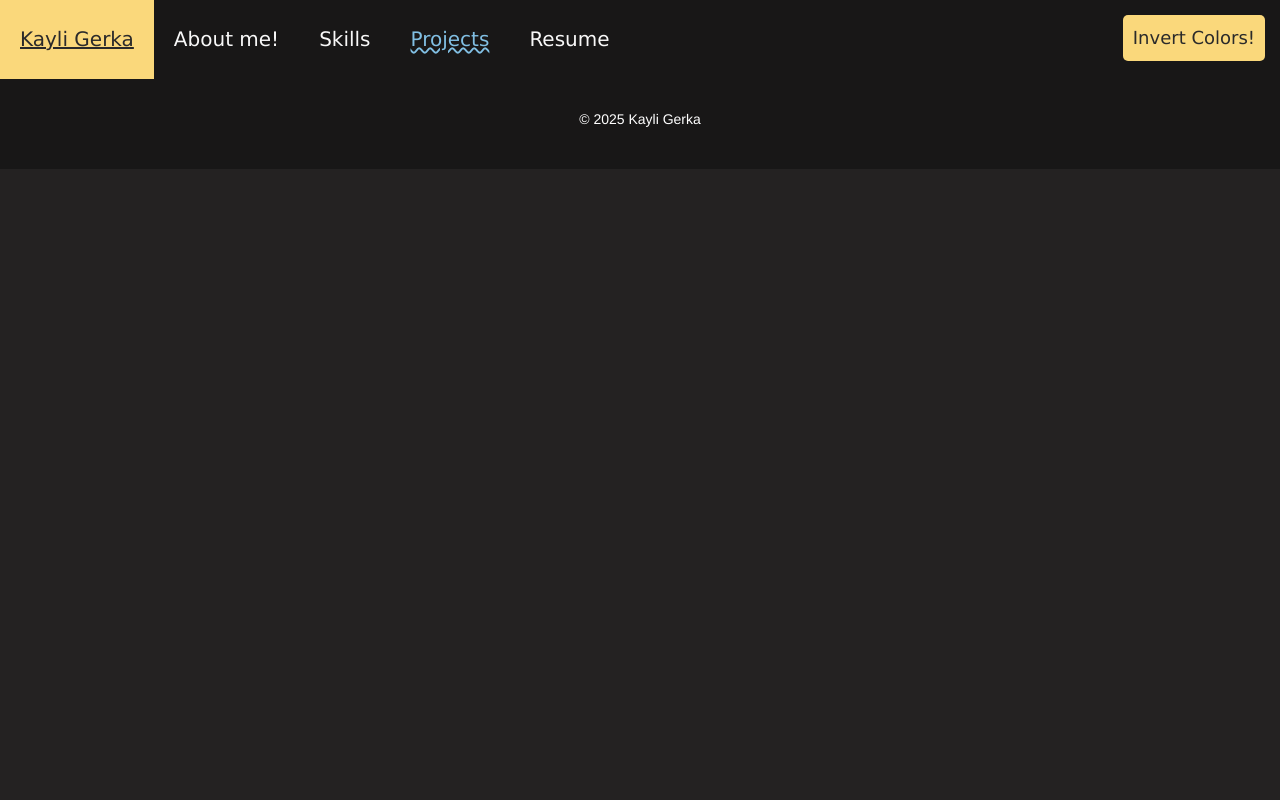
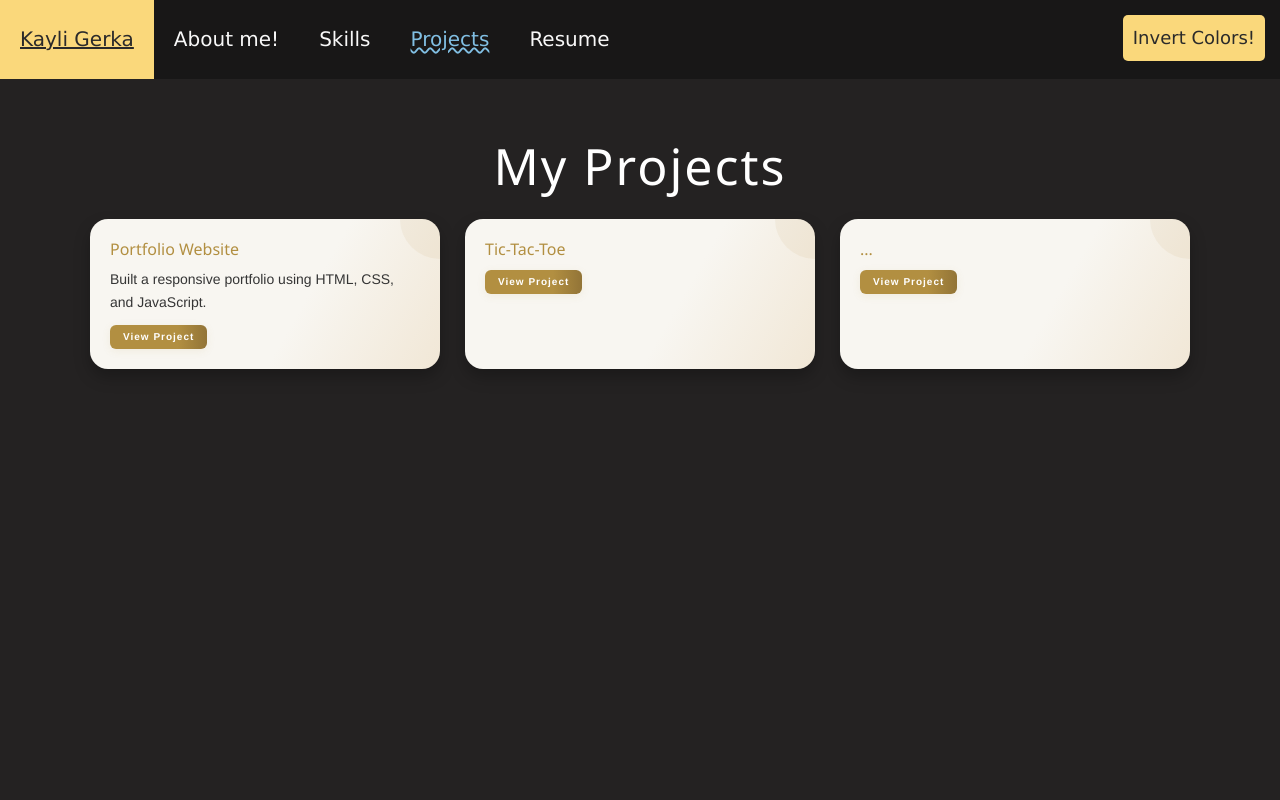
Before and after one commit to kaygerka/kaygerka.github.io, a plain HTML site: page project.html in a window 1280 px wide. Shown: the top 800 px of the page. Drawn offline with nearby package versions, Linux system fonts and the light colour scheme.

Commit message:
start projects

```diff
--- a/project.html
+++ b/project.html
@@ -23,6 +23,32 @@
   <li><a href="resume.pdf">Resume</a></li>
   <li class="rightAlign"><button onclick="toggleInvert()">Invert Colors!</button></li>
 </ul>
+
+<section class="projects-section">
+    <h2>My Projects</h2>
+    <div class="projects-grid">
+
+      <div class="project-card">
+        <h3>Portfolio Website</h3>
+        <p>Built a responsive portfolio using HTML, CSS, and JavaScript.</p>
+        <a href="https://yourprojectlink.com">View Project</a>
+      </div>
+
+      <div class="project-card">
+        <h3>Tic-Tac-Toe</h3>
+        <p></p>
+        <a href="#">View Project</a>
+      </div>
+
+      <div class="project-card">
+        <h3>...</h3>
+        <p></p>
+        <a href="#">View Project</a>
+      </div>
+
+    </div>
+</section>
+
 <footer class="container-fluid text-center">
     <p>© 2025 Kayli Gerka</p>
 </footer>
--- a/projectStyle.css
+++ b/projectStyle.css
@@ -119,3 +119,104 @@ body.inverted li a.project {
     text-decoration-style: wavy;
 }
 /* -------------------------------- end inverted ------------------------------ */
+.projects-section {
+    padding: 4rem 2rem;
+    text-align: center;
+    min-height: 100vh;
+}
+.projects-section h2 {
+    font-size: 50px;
+    margin-bottom: 2.5rem;
+    color: #fff;
+    font-family: 'Montserrat', 'Segoe UI', Arial, sans-serif;
+    letter-spacing: 2px;
+    opacity: 0;
+    transform: translateX(-40px);
+    animation: slideFadeIn 1s forwards ease-out;
+  }
+
+  @keyframes slideFadeIn {
+    to {
+      opacity: 1;
+      transform: translateX(0);
+    }
+  }
+.projects-grid {
+    display: grid;
+    grid-template-columns: repeat(auto-fit, minmax(280px, 1fr));
+    gap: 2.5rem;
+    max-width: 1100px;
+    margin: 0 auto;
+}
+
+.project-card {
+    background: linear-gradient(120deg, #f8f6f1 60%, #f1e7d6 100%);
+    padding: 2.2rem 2rem 2rem 2rem;
+    border-radius: 18px;
+    box-shadow: 0 8px 16px rgba(0, 0, 0, 0.25);
+    text-align: left;
+    transition: transform 0.3s ease, box-shadow 0.3s ease;    position: relative;
+    overflow: hidden;
+}
+
+.project-card::before {
+    content: "";
+    position: absolute;
+    top: -40px;
+    right: -40px;
+    width: 80px;
+    height: 80px;
+    background: rgba(178, 143, 65, 0.08);
+    border-radius: 50%;
+    z-index: 0;
+}
+
+.project-card:hover {
+    transform: translateY(-18px) scale(1.07) rotate(-2deg);
+    box-shadow: 0 20px 40px 0 rgba(178, 143, 65, 0.25), 0 2px 12px rgba(0,0,0,0.18);
+    border: 2px solid #B28F41;
+    background: linear-gradient(120deg, #fffbe8 70%, #f1e7d6 100%);
+    transition:
+        transform 0.3s cubic-bezier(.25,.8,.25,1),
+        box-shadow 0.3s cubic-bezier(.25,.8,.25,1),
+        border 0.3s cubic-bezier(.25,.8,.25,1);
+    z-index: 2;
+}
+.project-card h3 {
+    margin-top: 0;
+    color: #B28F41;
+    font-family: 'Montserrat', 'Segoe UI', Arial, sans-serif;
+    font-size: 1.6rem;
+    z-index: 1;
+    position: relative;
+}
+
+.project-card p {
+    color: #353535;
+    margin: 0.7rem 0 1.2rem;
+    line-height: 1.6;
+    z-index: 1;
+    position: relative;
+}
+
+.project-card a {
+    display: inline-block;
+    padding: 0.5rem 1.3rem;
+    background: linear-gradient(90deg, #B28F41 70%, #927437 100%);
+    color: #fff;
+    text-decoration: none;
+    border-radius: 6px;
+    font-weight: 600;
+    font-size: 1rem;
+    letter-spacing: 1px;
+    transition: background 0.3s, box-shadow 0.3s;
+    box-shadow: 0 2px 8px rgba(178, 143, 65, 0.10);
+    z-index: 1;
+    position: relative;
+}
+
+.project-card a:hover {
+    background: linear-gradient(135deg, #927437, #B28F41);
+    transform: scale(1.05);
+    box-shadow: 0 0 12px rgba(255, 255, 255, 0.7);
+}
```
Lines whose indentation alone changed are shown as unchanged.
